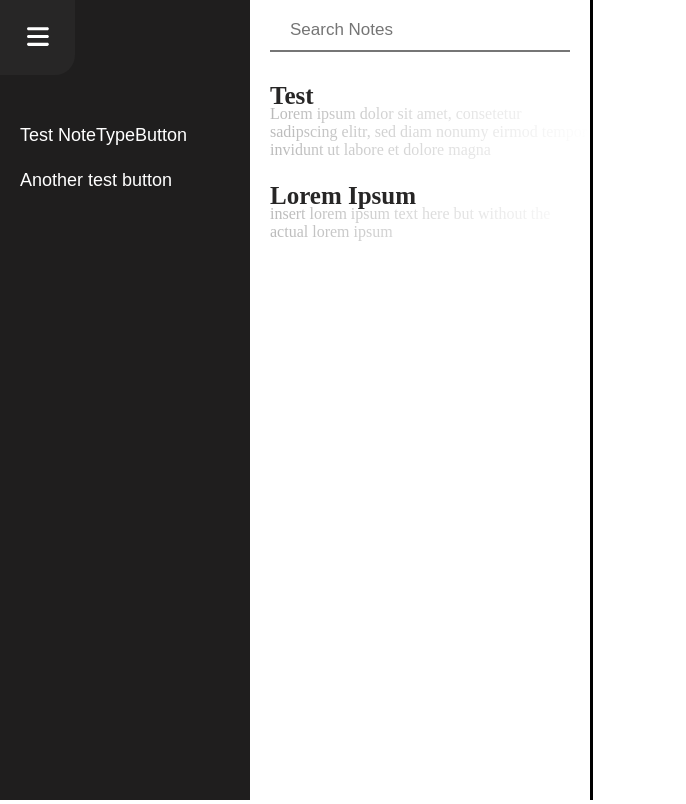
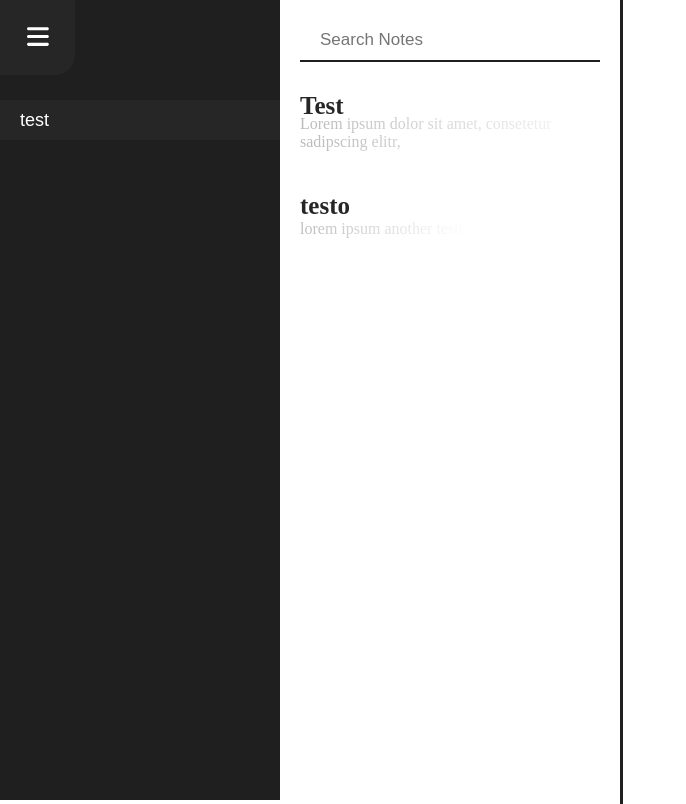
Before and after one commit to ho-tei-legacy/projects, a Vue app in the folder Web/Vue/Notebook/: page / in a window 1280 px wide. Shown: the whole page, without its empty margins (0-686 px from the left). Built offline with nearby package versions, Linux system fonts and the light colour scheme.

Commit message:
Added Sidebar & Searchbar w/o functionality

```diff
--- a/Web/Vue/Notebook/src/App.vue
+++ b/Web/Vue/Notebook/src/App.vue
@@ -6,6 +6,8 @@ import NoteTypeButton from './components/NoteTypeButton/NoteTypeButton.vue';
 import BurgerMenuButton from './components/BurgerMenuButton/BurgerMenuButton.vue';
 import NotizListItem from './components/NotizListItem/NotizListItem.vue';
 import SearchField from './components/SearchField/SearchField.vue';
+import SearchField1 from './components/SearchField/SearchField.vue';
+import NotizListItem1 from './components/NotizListItem/NotizListItem.vue';
 library.add(faMagnifyingGlass)
 
 </script>
@@ -15,26 +17,23 @@ library.add(faMagnifyingGlass)
   <header>
 
   </header>
-  <div class="all">
-  <div class="noteTypesTab">
-
-    <div class="burgerButtonDiv">
-      <BurgerMenuButton></BurgerMenuButton>
+  <div class="sidebar">
+    <div class="burgermenu">
+      <BurgerMenuButton isSelected=true />
     </div>
 
-    <div class="noteTypes">
-      <NoteTypeButton id=0 displayName="Test NoteTypeButton" isSelected=false></NoteTypeButton>
-      <NoteTypeButton id=1 displayName="Another test button" isSelected=false></NoteTypeButton>
+    <div class="notetypes">
+      <NoteTypeButton id="0" displayName="test" isSelected="false" />
     </div>
+  </div>
 
-  </div>
-  </div>
-  <div class="noteLists">
-    <div class="searchBar">
-      <SearchField></SearchField>
+  <div class="searchbar">
+    <SearchField />
+
+    <div class="NoteEntries">
+      <NotizListItem title="Test" content="Lorem ipsum dolor sit amet, consetetur sadipscing elitr, " isSelected=false />
+      <NotizListItem title="testo" content="lorem ipsum another testo" isSelected="false" />
     </div>
-    <NotizListItem title="Test" content="Lorem ipsum dolor sit amet, consetetur sadipscing elitr, sed diam nonumy eirmod tempor invidunt ut labore et dolore magna" isSelected=false></NotizListItem>
-    <NotizListItem title="Lorem Ipsum" content="insert lorem ipsum text here but without the actual lorem ipsum" isSelected=false></NotizListItem>
   </div>
 </template>
 
@@ -42,40 +41,43 @@ library.add(faMagnifyingGlass)
 <style>
 
 * {
-  margin: 0px;
-  padding: 0px;
+  margin: 0;
+  padding: 0;
 }
 
-.all {
+.sidebar {
   display: flex;
-  position: absolute;
+  float: left;
+  flex-direction: column;
+  background-color: #1f1f1f;
+  width: 35vh;
+  height: 100vh;
 }
 
-.burgerButtonDiv {
-  margin-bottom: 40px ;
+.burgermenu {
+  margin-bottom: 20px;
 }
 
-.noteTypesTab {
-  background-color: #1f1e1e;
-
-  width: 250px;
-  height: 100vh;
-  overflow:hidden;
+.notetypes {
+  display: flex;
 }
 
-.noteLists {
-  position: relative;
-  margin-left: 250px;
-  width: 340px;
-  height: 100vh;
+.searchbar {
+  display: flex;
+  float: left;
+  flex-direction: column;
+  padding-top: 20px;
+  margin-left: 20px;
 
-  border-right-style: solid;
+  border-right: solid;
+  border-right-color: #1f1f1f;
+  height: 98vh;
 }
 
-.searchBar {
-  padding-top: 10px;
-  padding-bottom: 20px;
-  padding-left: 20px;
+.NoteEntries {
+  margin-top: 20px;
+  margin-left: -20px
 }
 
+
 </style>
--- a/Web/Vue/Notebook/src/components/NoteTypeButton/NoteTypeButton.vue
+++ b/Web/Vue/Notebook/src/components/NoteTypeButton/NoteTypeButton.vue
@@ -29,7 +29,7 @@ const props = defineProps({
 .selectedSpan {
     border-left-style: solid;
     border-color: #ffffff;
-    border-width: 2px;
+    border-width: 1px;
     padding-left: 10px;
 }
 
@@ -49,7 +49,7 @@ const props = defineProps({
     margin-top: 5px;
     padding-left: 20px;
     background-color: transparent;
-    background: #1f1e1e;
+    background: #272626;
 
     color: #ffffff;
     font-size: 18px;
@@ -69,7 +69,7 @@ const props = defineProps({
     transition: 0.3s;
     border-left-style: solid;
     border-color: #ffffff;
-    border-width: 2px;
+    border-width: 1px;
     padding-left: 10px;
 
 
--- a/Web/Vue/Notebook/src/components/SearchField/SearchField.vue
+++ b/Web/Vue/Notebook/src/components/SearchField/SearchField.vue
@@ -20,6 +20,7 @@
     width: 280px;
     border-style: none;
     border-bottom-style: solid;
+    border-bottom-color: #1f1f1f;
 }
 
 .SearchField:focus {
```
